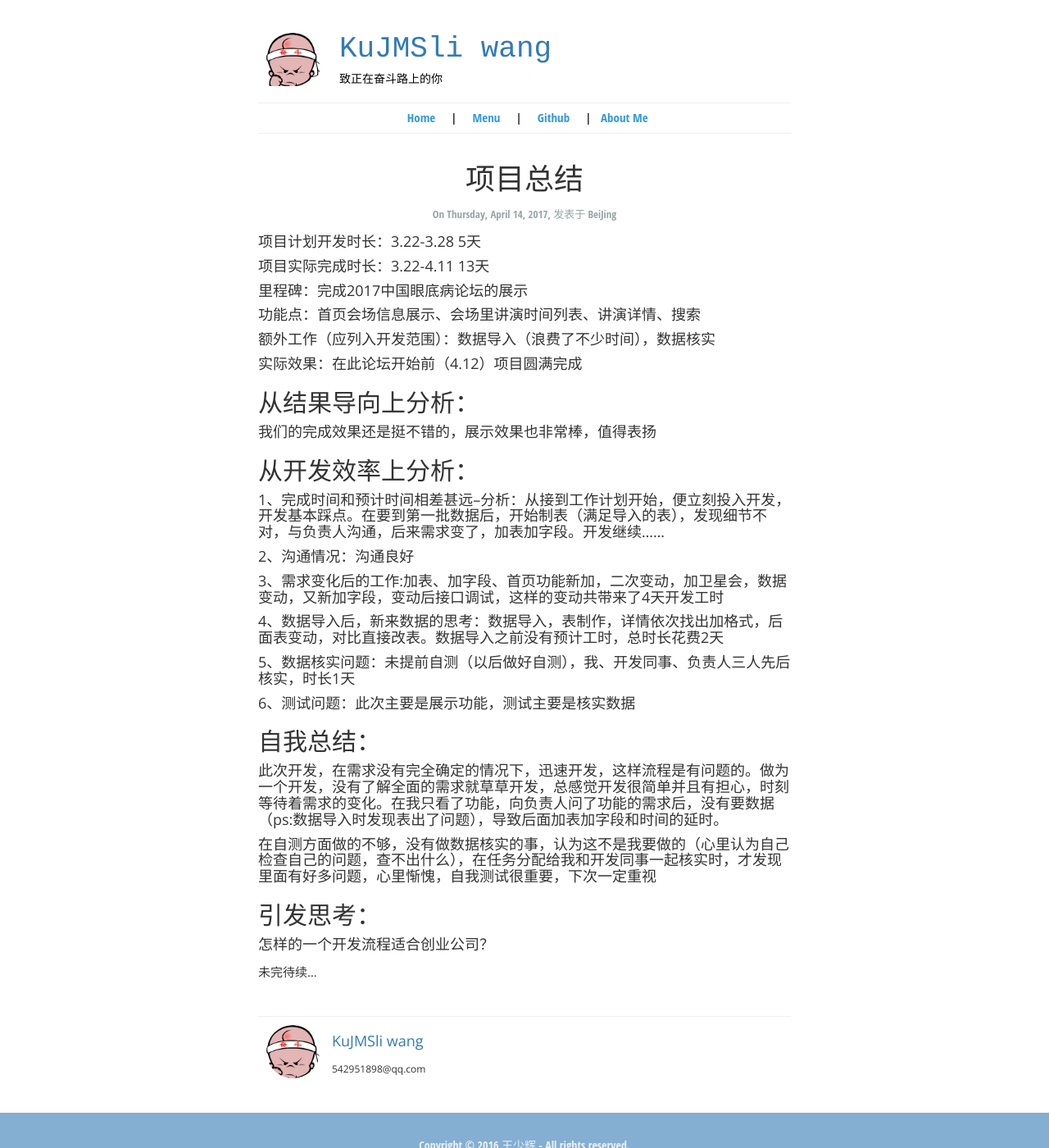
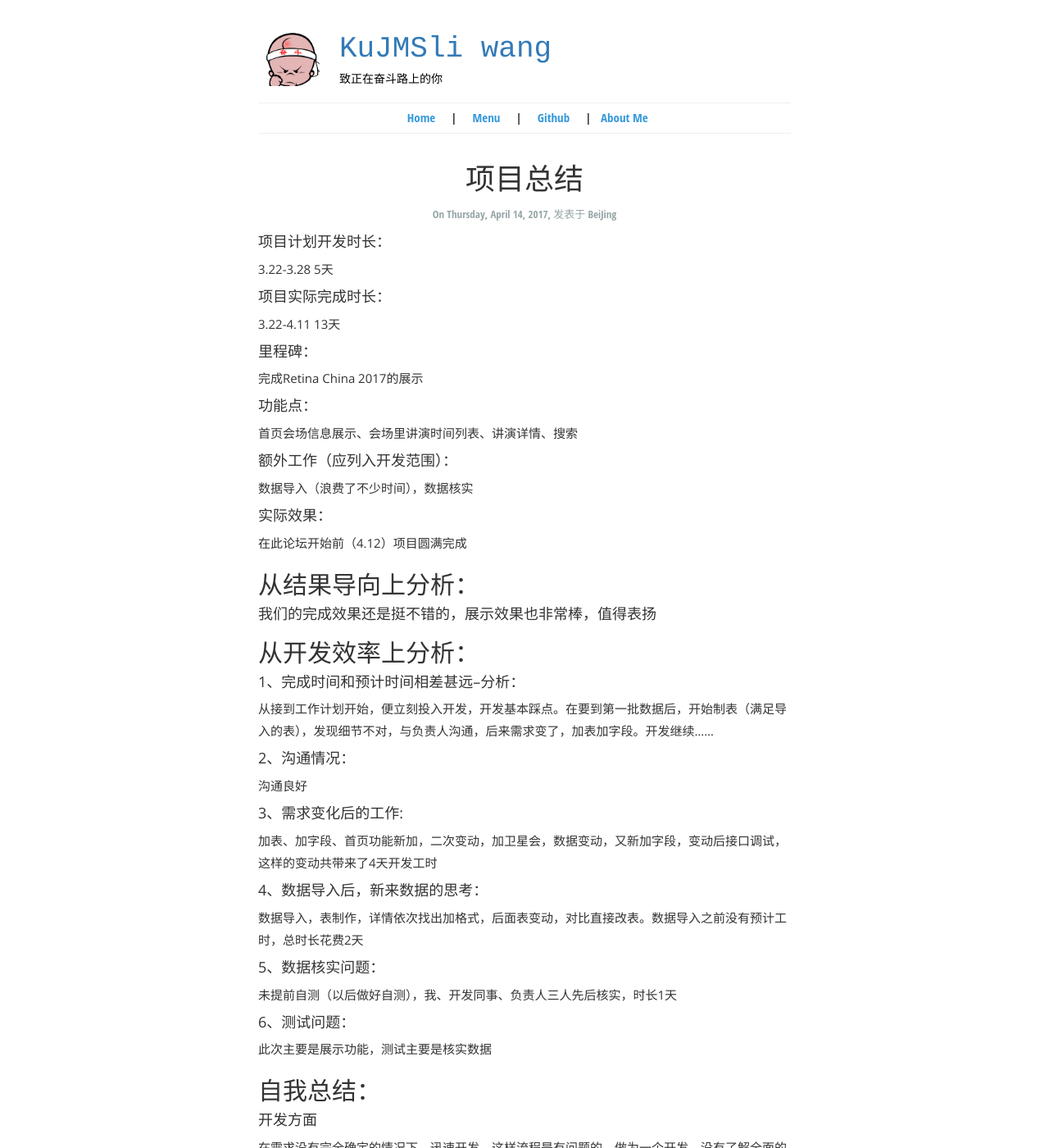
Before and after one commit to KuJMSliwang/KuJMSliwang.github.io, a Jekyll site: the page built from _posts/2017-04-14-Getting-Started.md, in a window 1280 px wide and 1400 px high. Shown: the whole window at 82% size. Built offline with Jekyll 4.4.1, drawn with Linux system fonts in a browser that asks for light colours; some of the changed text lies outside the part shown.

Commit message:
项目总结

```diff
--- a/_posts/2017-04-14-Getting-Started.md
+++ b/_posts/2017-04-14-Getting-Started.md
@@ -8,27 +8,41 @@
 ---
 
 
-#### 项目计划开发时长：3.22-3.28 5天
-#### 项目实际完成时长：3.22-4.11 13天
-#### 里程碑：完成2017中国眼底病论坛的展示
-#### 功能点：首页会场信息展示、会场里讲演时间列表、讲演详情、搜索
-#### 额外工作（应列入开发范围）：数据导入（浪费了不少时间），数据核实
-#### 实际效果：在此论坛开始前（4.12）项目圆满完成
+#### 项目计划开发时长：
+3.22-3.28 5天
+#### 项目实际完成时长：
+3.22-4.11 13天
+#### 里程碑：
+完成Retina China 2017的展示
+#### 功能点：
+首页会场信息展示、会场里讲演时间列表、讲演详情、搜索
+#### 额外工作（应列入开发范围）：
+数据导入（浪费了不少时间），数据核实
+#### 实际效果：
+在此论坛开始前（4.12）项目圆满完成
 
 ## 从结果导向上分析：
 #### 我们的完成效果还是挺不错的，展示效果也非常棒，值得表扬
 
 ## 从开发效率上分析：
-#### 1、完成时间和预计时间相差甚远--分析：从接到工作计划开始，便立刻投入开发，开发基本踩点。在要到第一批数据后，开始制表（满足导入的表），发现细节不对，与负责人沟通，后来需求变了，加表加字段。开发继续......
-#### 2、沟通情况：沟通良好
-#### 3、需求变化后的工作:加表、加字段、首页功能新加，二次变动，加卫星会，数据变动，又新加字段，变动后接口调试，这样的变动共带来了4天开发工时
-#### 4、数据导入后，新来数据的思考：数据导入，表制作，详情依次找出加格式，后面表变动，对比直接改表。数据导入之前没有预计工时，总时长花费2天
-#### 5、数据核实问题：未提前自测（以后做好自测），我、开发同事、负责人三人先后核实，时长1天
-#### 6、测试问题：此次主要是展示功能，测试主要是核实数据
+#### 1、完成时间和预计时间相差甚远--分析：
+从接到工作计划开始，便立刻投入开发，开发基本踩点。在要到第一批数据后，开始制表（满足导入的表），发现细节不对，与负责人沟通，后来需求变了，加表加字段。开发继续......
+#### 2、沟通情况：
+沟通良好
+#### 3、需求变化后的工作:
+加表、加字段、首页功能新加，二次变动，加卫星会，数据变动，又新加字段，变动后接口调试，这样的变动共带来了4天开发工时
+#### 4、数据导入后，新来数据的思考：
+数据导入，表制作，详情依次找出加格式，后面表变动，对比直接改表。数据导入之前没有预计工时，总时长花费2天
+#### 5、数据核实问题：
+未提前自测（以后做好自测），我、开发同事、负责人三人先后核实，时长1天
+#### 6、测试问题：
+此次主要是展示功能，测试主要是核实数据
 
 ## 自我总结：
-#### 此次开发，在需求没有完全确定的情况下，迅速开发，这样流程是有问题的。做为一个开发，没有了解全面的需求就草草开发，总感觉开发很简单并且有担心，时刻等待着需求的变化。在我只看了功能，向负责人问了功能的需求后，没有要数据（ps:数据导入时发现表出了问题），导致后面加表加字段和时间的延时。
-#### 在自测方面做的不够，没有做数据核实的事，认为这不是我要做的（心里认为自己检查自己的问题，查不出什么），在任务分配给我和开发同事一起核实时，才发现里面有好多问题，心里惭愧，自我测试很重要，下次一定重视
+#### 开发方面
+在需求没有完全确定的情况下，迅速开发，这样流程是有问题的。做为一个开发，没有了解全面的需求就草草开发，总感觉开发很简单并且有担心，时刻等待着需求的变化。在我只看了功能，向负责人问了功能的需求后，没有要数据（ps:数据导入时发现表出了问题），导致后面加表加字段和时间的延时。
+#### 自测方面
+在自测方面做的不够，没有做数据核实的事，认为这不是我要做的（心里认为自己检查自己的问题，查不出什么），在任务分配给我和开发同事一起核实时，才发现里面有好多问题，心里惭愧，自我测试很重要，下次一定重视
 ## 引发思考：
 #### 怎样的一个开发流程适合创业公司？
 未完待续...
```
